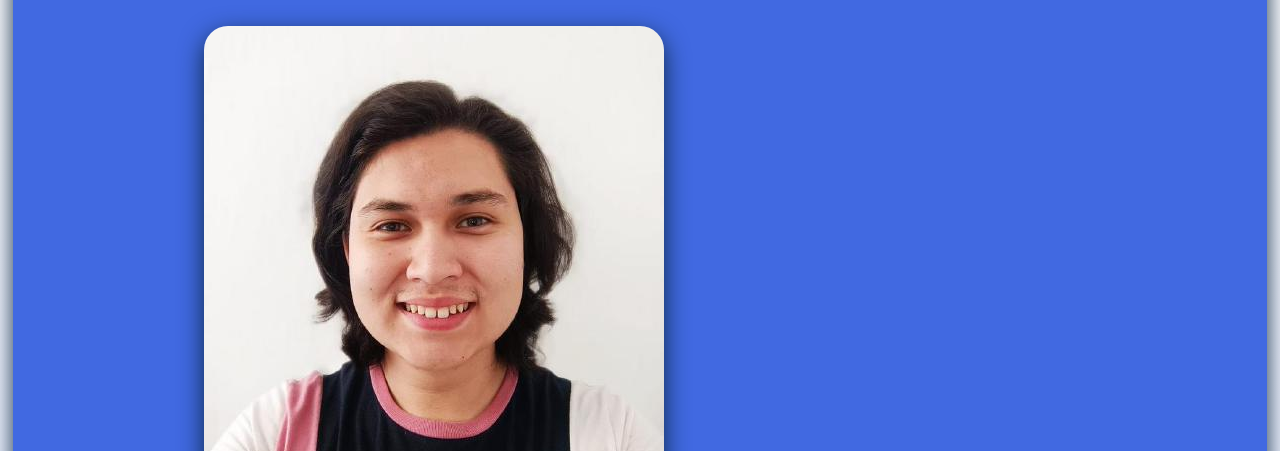
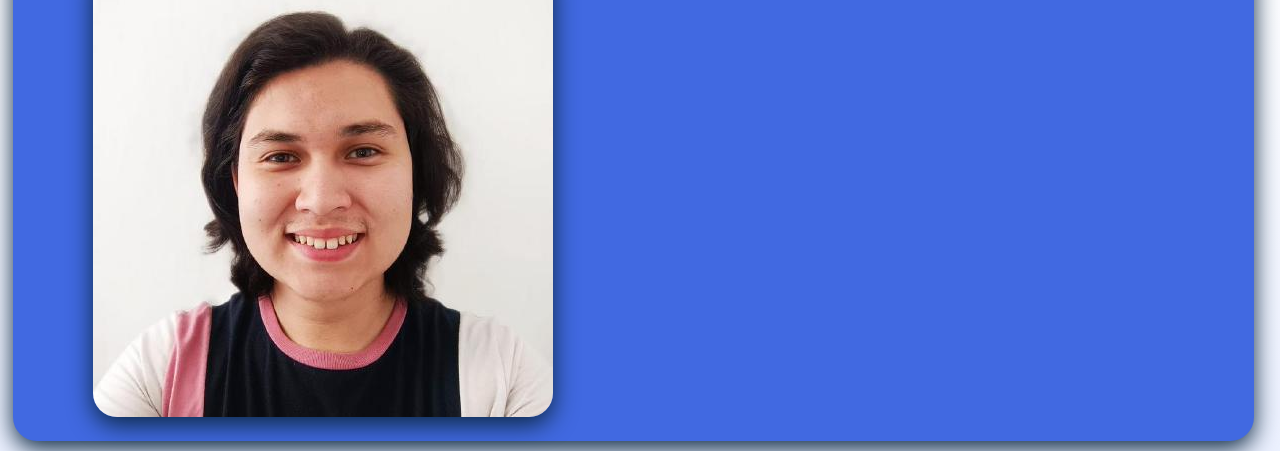
Before and after one commit to DavidChavez513/DavidChavez513.github.io, a plain HTML site: page index.html in a window 1280 px wide. Shown: the part 80-531 px from the top of the page. Drawn offline with Linux system fonts and the light colour scheme.

Commit message:
Create a index.html file

```diff
--- a/src/index.html
+++ b/index.html
@@ -3,7 +3,7 @@
 
 <head>
     <meta charset="UTF-8">
-    <link rel="stylesheet" href="styles/index.css">
+    <link rel="stylesheet" href="/src/styles/index.css">
     <meta name="viewport" content="width=device-width, initial-scale=1.0">
     <title>Jose David Chavez Gutierrez - CV Page</title>
 </head>
@@ -11,7 +11,7 @@
 <body>
 
     <header class="border-shadow">
-        <img src="assets/70598670.jpeg" class="profile-images">
+        <img src="/src/assets/70598670.jpeg" class="profile-images">
         <h1> Jose David Chavez Gutierrez </h1>
     </header>
 
--- a/src/styles/images.css
+++ b/src/styles/images.css
@@ -4,5 +4,5 @@
     box-shadow: 0px 0.5rem 1.5rem #0c2843;
 
     /* Space image */
-    margin: 5rem;
+    margin: 1.5rem 5rem;
 }
--- a/src/styles/index.css
+++ b/src/styles/index.css
@@ -31,18 +31,15 @@ h2, h3, h4 {
     color: var(--head-text-color);
 }
 
-header{
+header, h1{
     /* Size options */
     width: 97%; /* All attributes of size on percentage */
     max-width: 100%;
     height: 10%;
     margin: 1% 1%;
-    padding: 1% 0.5%;
 
     /* Center objects */
-    justify-content: center;
     display: flex;
-    text-align: center;
 
     /* Colors and style */
     background-color: #4169E1;
```
